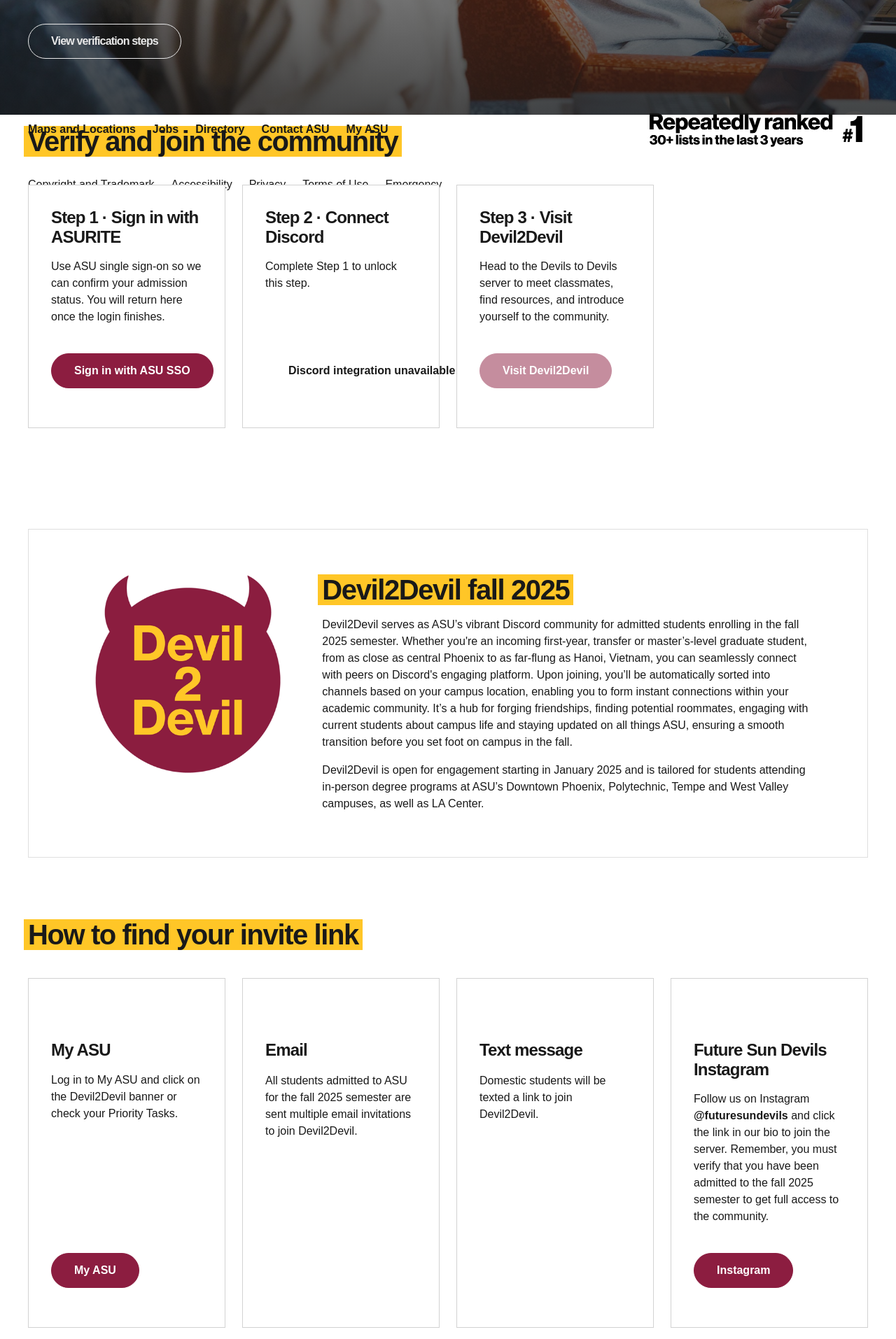
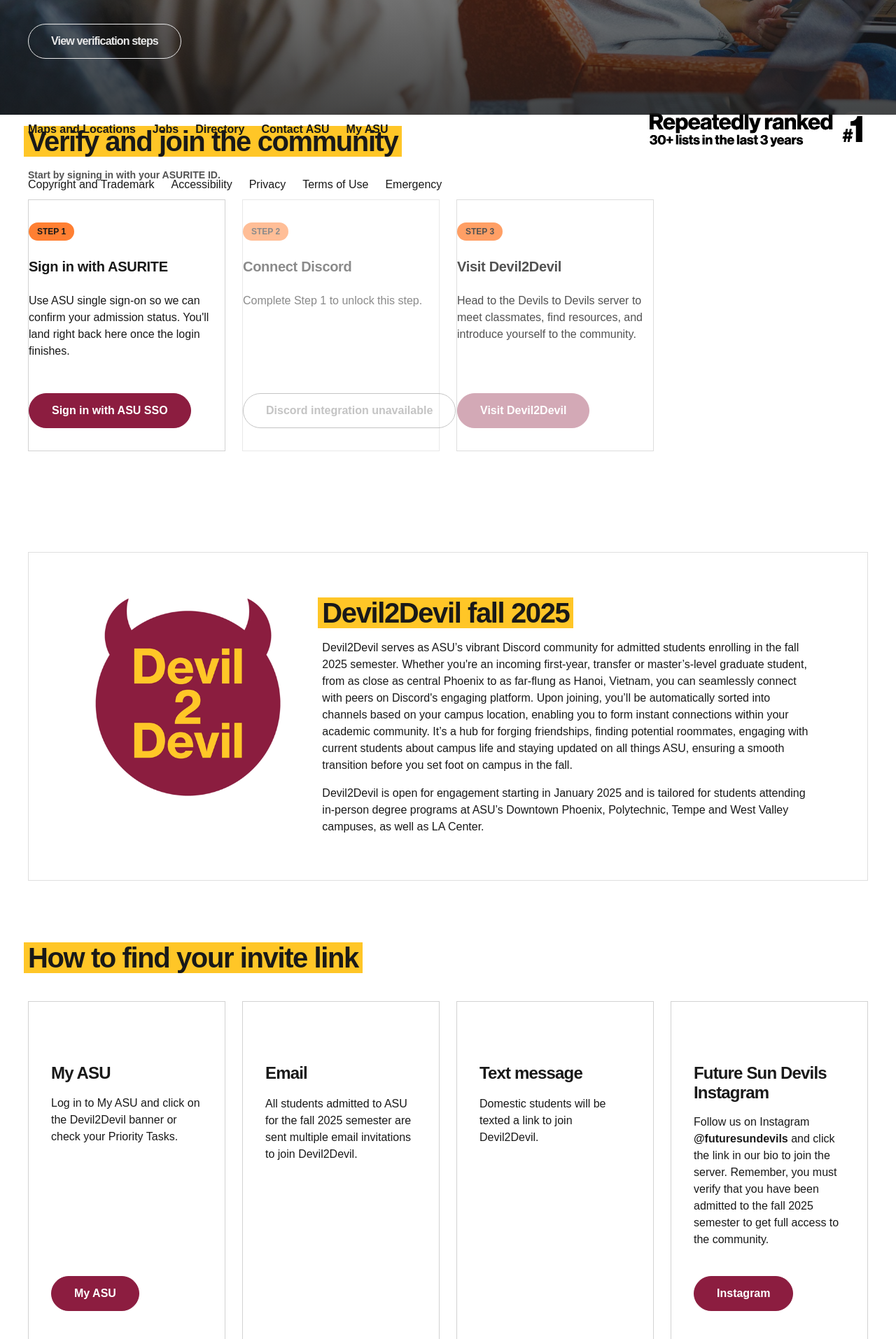
Before and after one commit to code-wolf-byte/forklift, a Flask app: page / in a window 1280 px wide. Shown: the part 659-2573 px from the top of the page at 70% size. Run offline with Flask 3, Linux system fonts and the light colour scheme; parts of the project's set-up code (start-up, migrations or seed data) failed here and were passed over; some libraries are stand-ins or nearby versions.

Commit message:
fix: Refactor verification steps layout for improved structure and clarity

```diff
--- a/templates/index.html
+++ b/templates/index.html
@@ -1065,131 +1065,107 @@ svg:not(:root).svg-inline--fa, svg:not(:host).svg-inline--fa {
     </div>
   </div>
 
-<div id="verification-steps" class="site-section">
 {% set step1_complete = saml_complete %}
 {% set step2_complete = discord_complete %}
 {% set step2_enabled = saml_complete %}
 {% set step3_enabled = discord_complete %}
-  <div class="layout__fixed-width">
+<div class="layout__fixed-width" id="verification-steps">
   <div class="bg-top bg-percent-100 max-size-container center-container bg-white">
     <div class="container">
       <div class="row">
         <div class="col-12">
           <div class="layout__region layout__region--first">
-
             <div class="block block-layout-builder block-inline-blocktext-content clearfix default">
-
-
-
-
-
               <div class="formatted-text">
-      <div class="uds-highlighted-heading"><h2><span class="highlight-gold">Verify and join the community</span></h2></div>
-  </div>
-
-</div>
-
+                <div class="uds-highlighted-heading">
+                  <h2><span class="highlight-gold">Verify and join the community</span></h2>
+                </div>
+              </div>
+            </div>
             <div class="spacing-bottom-72 block block-layout-builder block-inline-blockcard-arrangement">
-
-
-
-
-
-      <div class="uds-card-arrangement ">
+              <div class="uds-card-arrangement">
                 <div class="uds-card-arrangement-content-container default">
-
-
-
+                  <div class="text-muted small fw-semibold">
+                    {% if step3_enabled %}
+                      <span class="badge text-bg-success">All steps complete</span>
+                    {% elif step2_enabled %}
+                      Next up: connect your Discord account.
+                    {% else %}
+                      Start by signing in with your ASURITE ID.
+                    {% endif %}
+                  </div>
                 </div>
                 <div class="uds-card-arrangement-card-container auto-arrangement four-columns">
-
-
                   <div class="card-wrapper">
-      <div class="sc-fqkvVR glpyHd card cards-components" data-testid="card-container">
-        <div class="card-header" data-testid="card-title">
-          <h3 class="card-title">Step 1 · Sign in with ASURITE</h3>
-        </div>
-        <div class="card-body" data-testid="card-body">
-          <div>
-            <p>Use ASU single sign-on so we can confirm your admission status. You will return here once the login finishes.</p>
+                    <div class="card uds-card h-100 {% if step1_complete %}border border-success-subtle{% endif %}">
+                      <div class="uds-card__content">
+                        <span class="badge bg-warning text-dark text-uppercase fw-semibold">Step 1</span>
+                        <h3 class="h4 mt-3 mb-3">Sign in with ASURITE</h3>
+                        <p class="mb-3">
+                          Use ASU single sign-on so we can confirm your admission status. You'll land right back here once the login finishes.
+                        </p>
                         {% if step1_complete %}
                           <p class="mb-0"><span class="badge text-bg-success">Completed</span></p>
                         {% endif %}
                       </div>
-        </div>
-        <div class="card-buttons">
+                      <div class="uds-card__cta mt-auto pt-3">
                         {% if saml_login_url %}
-            <div class="card-button" data-testid="card-button">
                           <form method="get" action="{{ saml_login_url }}">
-                <button type="submit" class="btn btn-maroon">
+                            <button type="submit" class="btn btn-maroon w-100">
                               {% if step1_complete %}Reauthenticate with ASU{% else %}Sign in with ASU SSO{% endif %}
                             </button>
                           </form>
-            </div>
                         {% else %}
-            <div class="card-button" data-testid="card-button">
-              <button type="button" class="btn btn-secondary" disabled aria-disabled="true">ASU login unavailable</button>
-            </div>
+                          <button type="button" class="btn btn-secondary w-100" disabled aria-disabled="true">ASU login unavailable</button>
                         {% endif %}
                       </div>
                     </div>
                   </div>
-
-
-
                   <div class="card-wrapper">
-      <div class="sc-fqkvVR glpyHd card cards-components" data-testid="card-container">
-        <div class="card-header" data-testid="card-title">
-          <h3 class="card-title">Step 2 · Connect Discord</h3>
-        </div>
-        <div class="card-body" data-testid="card-body">
-          <div>
+                    <div class="card uds-card h-100 {% if step2_complete %}border border-success-subtle{% elif not step2_enabled %}opacity-50{% endif %}">
+                      <div class="uds-card__content">
+                        <span class="badge bg-warning text-dark text-uppercase fw-semibold">Step 2</span>
+                        <h3 class="h4 mt-3 mb-3">Connect Discord</h3>
+                        <p class="mb-3">
                           {% if step2_complete %}
-              <p>Discord is linked{% if verification_state.discord_username or discord_user.username %} as <strong>{{ verification_state.discord_username or discord_user.username }}</strong>{% endif %}. Reconnect any time to refresh permissions.</p>
+                            Discord is linked{% if verification_state.discord_username or discord_user.username %} as <strong>{{ verification_state.discord_username or discord_user.username }}</strong>{% endif %}. Reconnect any time to refresh permissions.
+                          {% elif step2_enabled %}
+                            Approve the Devils to Devils bot so we can add you to the server and grant the verified role automatically.
+                          {% else %}
+                            Complete Step&nbsp;1 to unlock this step.
+                          {% endif %}
+                        </p>
+                        {% if step2_complete %}
                           <p class="mb-0"><span class="badge text-bg-success">Completed</span></p>
-            {% elif step2_enabled %}
-              <p>Approve the Devils to Devils bot so we can add you to the server and grant the verified role automatically.</p>
-            {% else %}
-              <p>Complete Step&nbsp;1 to unlock this step.</p>
                         {% endif %}
                       </div>
-        </div>
-        <div class="card-buttons">
+                      <div class="uds-card__cta mt-auto pt-3">
                         {% if discord_login_url and discord_configured %}
-            <div class="card-button" data-testid="card-button">
                           <form method="get" action="{{ discord_login_url }}">
-                <button type="submit" class="btn btn-maroon" {% if not step2_enabled %}disabled aria-disabled="true"{% endif %}>
+                            <button type="submit" class="btn btn-maroon w-100" {% if not step2_enabled %}disabled aria-disabled="true"{% endif %}>
                               {% if step2_complete %}Manage Discord link{% else %}Connect Discord{% endif %}
                             </button>
                           </form>
-            </div>
                         {% else %}
-            <div class="card-button" data-testid="card-button">
-              <span class="btn btn-secondary" disabled aria-disabled="true">Discord integration unavailable</span>
-            </div>
+                          <span class="btn btn-secondary w-100 disabled" aria-disabled="true">Discord integration unavailable</span>
                         {% endif %}
                       </div>
                     </div>
                   </div>
-
-
-
                   <div class="card-wrapper">
-      <div class="sc-fqkvVR glpyHd card cards-components" data-testid="card-container">
-        <div class="card-header" data-testid="card-title">
-          <h3 class="card-title">Step 3 · Visit Devil2Devil</h3>
-        </div>
-        <div class="card-body" data-testid="card-body">
-          <div>
-            <p>Head to the Devils to Devils server to meet classmates, find resources, and introduce yourself to the community.</p>
+                    <div class="card uds-card h-100 {% if step3_enabled %}border border-success-subtle{% else %}opacity-75{% endif %}">
+                      <div class="uds-card__content">
+                        <span class="badge bg-warning text-dark text-uppercase fw-semibold">Step 3</span>
+                        <h3 class="h4 mt-3 mb-3">Visit Devil2Devil</h3>
+                        <p class="mb-3">
+                          Head to the Devils to Devils server to meet classmates, find resources, and introduce yourself to the community.
+                        </p>
                         {% if step3_enabled %}
                           <p class="mb-0"><span class="badge text-bg-success">Ready to join</span></p>
                         {% endif %}
                       </div>
-        </div>
-        <div class="card-buttons">
-          <div class="card-button" data-testid="card-button">
-            <a class="btn btn-maroon{% if not step3_enabled %} disabled{% endif %}"
+                      <div class="uds-card__cta mt-auto pt-3">
+                        <a class="btn btn-maroon w-100{% if not step3_enabled %} disabled{% endif %}"
                            href="{% if step3_enabled %}https://discord.com/channels/1187144343400751234/1435338904994709626{% else %}#{% endif %}"
                            {% if step3_enabled %}target="_blank" rel="noopener"{% else %}aria-disabled="true"{% endif %}>
                           Visit Devil2Devil
@@ -1198,17 +1174,8 @@ svg:not(:root).svg-inline--fa, svg:not(:host).svg-inline--fa {
                     </div>
                   </div>
                 </div>
-
-
-
-
-
-  </div>
-</div>
-
-</div>
-
-
+              </div>
+            </div>
           </div>
         </div>
       </div>
```
Lines whose indentation alone changed are shown as unchanged.
